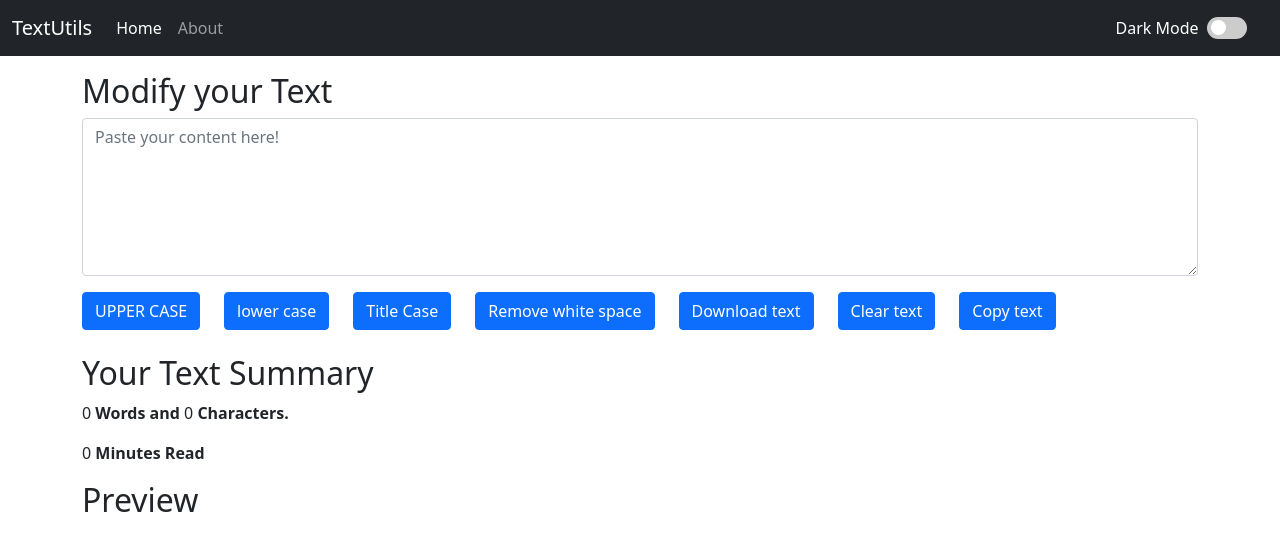
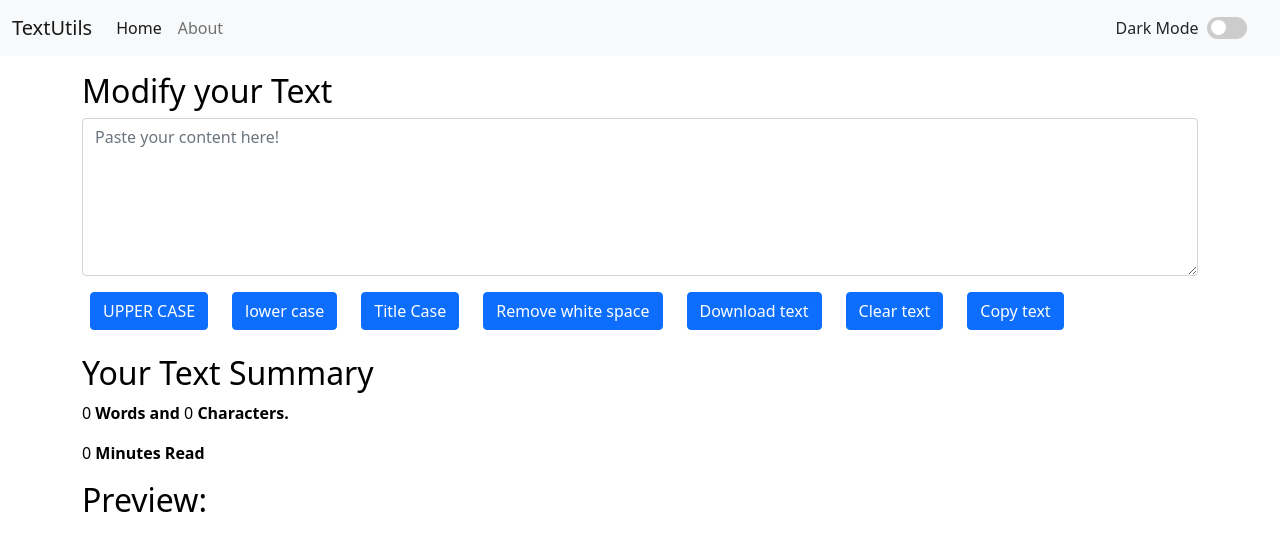
Before and after one commit to malharmorey/TextUtils, a React (Create React App) app: page / in a window 1280 px wide. Shown: the top 550 px of the page. Built offline with nearby package versions, Linux system fonts and the light colour scheme.

Commit message:
added Dark mode

```diff
--- a/src/App.js
+++ b/src/App.js
@@ -1,15 +1,30 @@
 import './App.css';
 import Navbar from './Components/Navbar';
 import TextForm from './Components/TextForm';
-// import './index.css';
+import React, { useState } from 'react';
 
 function App() {
+	const [mode, setMode] = useState('light');
+	const toggleMode = () => {
+		if (mode === 'light') {
+			setMode('dark');
+			document.body.style.backgroundColor = '#15171a';
+			document.getElementById('textContainer').style.backgroundColor =
+				'#15171a';
+		} else {
+			setMode('light');
+			document.body.style.backgroundColor = 'white';
+			document.getElementById('textContainer').style.backgroundColor =
+				'white';
+		}
+	};
+
 	return (
 		<>
-      <Navbar title='TextUtils' />
+			<Navbar title='TextUtils' mode={mode} toggleMode={toggleMode} />
 			<div className='wholePage pt-3'>
-        <div className='container mx-auto'>
-          <TextForm heading='Modify your Text' />
+				<div id='textContainer' className='container mx-auto'>
+					<TextForm heading='Modify your Text' mode={mode} />
 				</div>
 			</div>
 		</>
--- a/src/Components/Navbar.js
+++ b/src/Components/Navbar.js
@@ -4,9 +4,11 @@ import '../index.css';
 
 export default function Navbar(props) {
 	return (
-		<nav className='navbar navbar-expand-lg navbar-dark bg-dark'>
+		<nav
+			className={`navbar navbar-expand-lg navbar-${props.mode} bg-${props.mode}`}
+		>
 			<div className='container-fluid'>
-				<a className='navbar-brand' href='/'>
+				<a className='navbar-brand' href='#'>
 					{props.title}
 				</a>
 				<button
@@ -29,22 +31,32 @@ export default function Navbar(props) {
 							<a
 								className='nav-link active'
 								aria-current='page'
-								href='/'
+								href='#'
 							>
 								Home
 							</a>
 						</li>
 						<li className='nav-item'>
-							<a className='nav-link' href='/'>
+							<a className='nav-link' href='#'>
 								About
 							</a>
 						</li>
 					</ul>
 					<div className='darkMode'>
-						<p className='d-print-inline-block'>Dark Mode</p>
+						<p
+							className={`d-print-inline-block text-${
+								props.mode === 'light' ? 'dark' : 'light'
+							}`}
+						>
+							Dark Mode
+						</p>
 						<div className='switch'>
 							<label className='theme-switch' htmlFor='checkbox'>
-								<input type='checkbox' id='checkbox' />
+								<input
+									type='checkbox'
+									id='checkbox'
+									onClick={props.toggleMode}
+								/>
 								<div className='slider round'></div>
 							</label>
 						</div>
@@ -55,9 +67,7 @@ export default function Navbar(props) {
 	);
 }
 
-// Navbar.propTypes = {
-//   title: PropTypes.string.isRequired,
-// };
+
 Navbar.propTypes = {
 	title: PropTypes.string,
 };
--- a/src/Components/TextForm.js
+++ b/src/Components/TextForm.js
@@ -49,7 +49,11 @@ export default function TextForm(props) {
 
 	return (
 		<>
-			<div>
+			<div
+				style={{
+					color: props.mode === 'light' ? 'black' : 'white',
+				}}
+			>
 				<h2>{props.heading}</h2>
 				<div className='mb-3'>
 					<textarea
@@ -59,10 +63,15 @@ export default function TextForm(props) {
 						onChange={handleOnChange}
 						id='inputBox'
 						rows='6'
+						style={{
+							backgroundColor:
+								props.mode === 'light' ? 'white' : '#15171a',
+							color: props.mode === 'light' ? 'black' : 'white',
+						}}
 					></textarea>
 				</div>
 				<button
-					className='btn btn-primary'
+					className='btn btn-primary ms-2'
 					onClick={handleUpperCaseClick}
 				>
 					UPPER CASE
@@ -97,11 +106,19 @@ export default function TextForm(props) {
 				>
 					Clear text
 				</button>
-				<button className='btn btn-primary' onClick={handleCopyText}>
+				<button
+					className='btn btn-primary me-4'
+					onClick={handleCopyText}
+				>
 					Copy text
 				</button>
 			</div>
-			<div className='container my-4 p-0'>
+			<div
+				className='container my-4 p-0'
+				style={{
+					color: props.mode === 'light' ? 'black' : 'white',
+				}}
+			>
 				<h2>Your Text Summary</h2>
 				<p>
 					{
@@ -121,7 +138,7 @@ export default function TextForm(props) {
 							.filter((value) => value !== '').length}{' '}
 					<strong>Minutes Read</strong>
 				</p>
-				<h2>Preview</h2>
+				<h2>Preview:</h2>
 				<p>{text}</p>
 			</div>
 		</>
```
Lines whose indentation alone changed are shown as unchanged.
